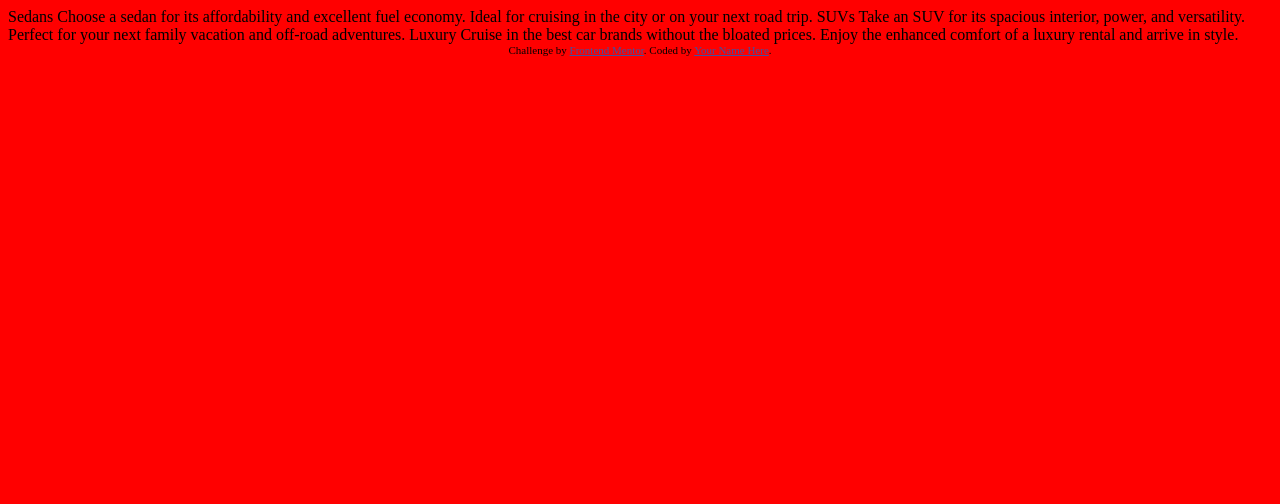
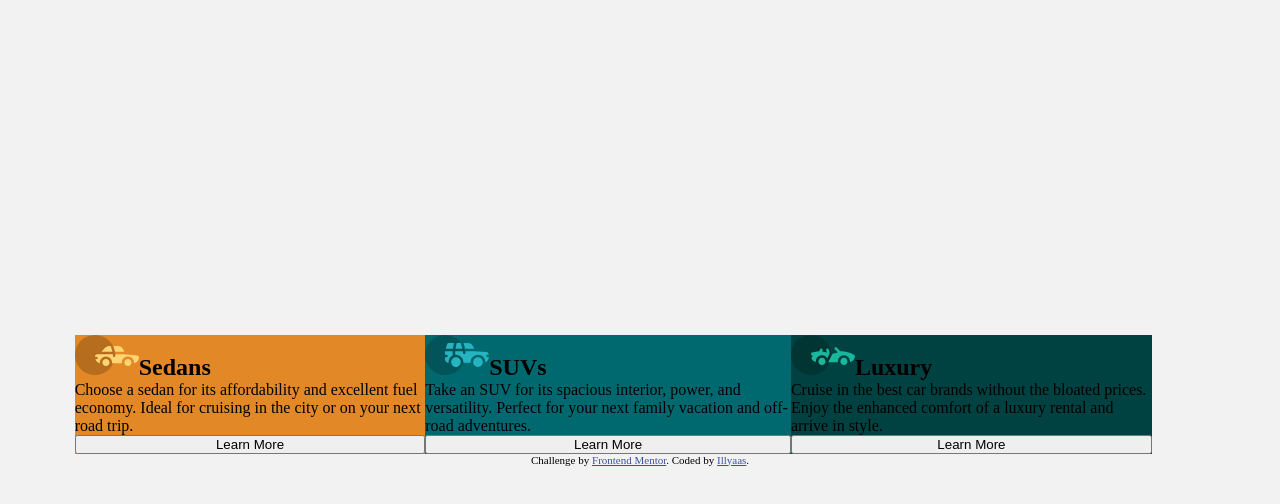
Before and after one commit to Illyaas4Show/3-column-preview-card-component, a plain HTML site: page index.html in a window 1280 px wide. Drawn offline with Linux system fonts and the light colour scheme.

Commit message:
initial commit

```diff
--- a/index.html
+++ b/index.html
@@ -17,21 +17,37 @@
 </head>
 <body>
 
-  Sedans
-  Choose a sedan for its affordability and excellent fuel economy. Ideal for cruising in the city
-  or on your next road trip.
+  <main>
+    <div class="container">
+          <h1>Good Cars</h1>
 
-  SUVs
-  Take an SUV for its spacious interior, power, and versatility. Perfect for your next family vacation
-  and off-road adventures.
+          <section class="sedans">
+            <h2>Sedans</h2>
+            <p>Choose a sedan for its affordability and excellent fuel economy. Ideal for cruising in the city or on your next road trip.</p>
+            <button>Learn More</button>
+          </section>
 
-  Luxury
-  Cruise in the best car brands without the bloated prices. Enjoy the enhanced comfort of a luxury
-  rental and arrive in style.
+          <section class="suvs">
+            <h2>SUVs</h2>
+            <p>Take an SUV for its spacious interior, power, and versatility. Perfect for your next family vacation and off-road adventures.</p>
+            <button>Learn More</button>
+          </section>
 
-  <div class="attribution">
-    Challenge by <a href="https://www.frontendmentor.io?ref=challenge" target="_blank">Frontend Mentor</a>.
-    Coded by <a href="#">Your Name Here</a>.
-  </div>
+          <section class="luxury">
+            <h2>Luxury</h2>
+            <p>Cruise in the best car brands without the bloated prices. Enjoy the enhanced comfort of a luxury rental and arrive in style.</p>
+            <button>Learn More</button>
+          </section>
+    </div>
+
+  </main>
+
+  <footer>
+    <div class="attribution">
+      Challenge by <a href="https://www.frontendmentor.io?ref=challenge" target="_blank">Frontend Mentor</a>.
+      Coded by <a href="https://github.com/Illyaas4Show">Illyaas</a>.
+    </div>
+  </footer>
+
 </body>
 </html>
--- a/style.css
+++ b/style.css
@@ -1,3 +1,67 @@
+:root {
+    --bright-orange: hsl(31, 77%, 52%);
+    --dark-cyan: hsl(184, 100%, 22%);
+    --very-dark-cyan: hsl(179, 100%, 13%);
+    --text-color: hsla(0, 0%, 100%, 0.75);
+    --very-light-gray: hsl(0, 0%, 95%);
+}
+
+* {
+    margin: 0;
+    padding: 0;
+    box-sizing: border-box;
+}
+
 body {
-    background-color: red;
+    background-color: var(--very-light-gray);
+    display: flex;
+    justify-content: center;
+    align-items: center;
+    min-height: 100vh;
+    flex-direction: column;
 }
+
+h1 {
+    opacity: 0;
+}
+
+/* container styling -------------------------------*/
+.container {
+    max-width: 90%;
+    display: flex;
+    overflow: hidden;
+}
+
+section {
+    display: flex;
+    flex-direction: column;
+    min-width: 10rem;
+    flex-wrap: wrap;
+}
+
+/* sedans styling ----------------------------------*/
+.sedans {
+    background-color: var(--bright-orange);
+}
+
+.sedans h2::before {
+    content: url('images/icon-sedans.svg');
+}
+
+/* suvs styling ------------------------------------*/
+.suvs {
+    background-color: var(--dark-cyan);
+}
+
+.suvs h2::before {
+    content: url('images/icon-suvs.svg');
+}
+
+/* luxury styling ----------------------------------*/
+.luxury {
+    background-color: var(--very-dark-cyan);
+}
+
+.luxury h2::before {
+    content: url('images/icon-luxury.svg');
+}
```
Also changed, not shown: 1 other file.
